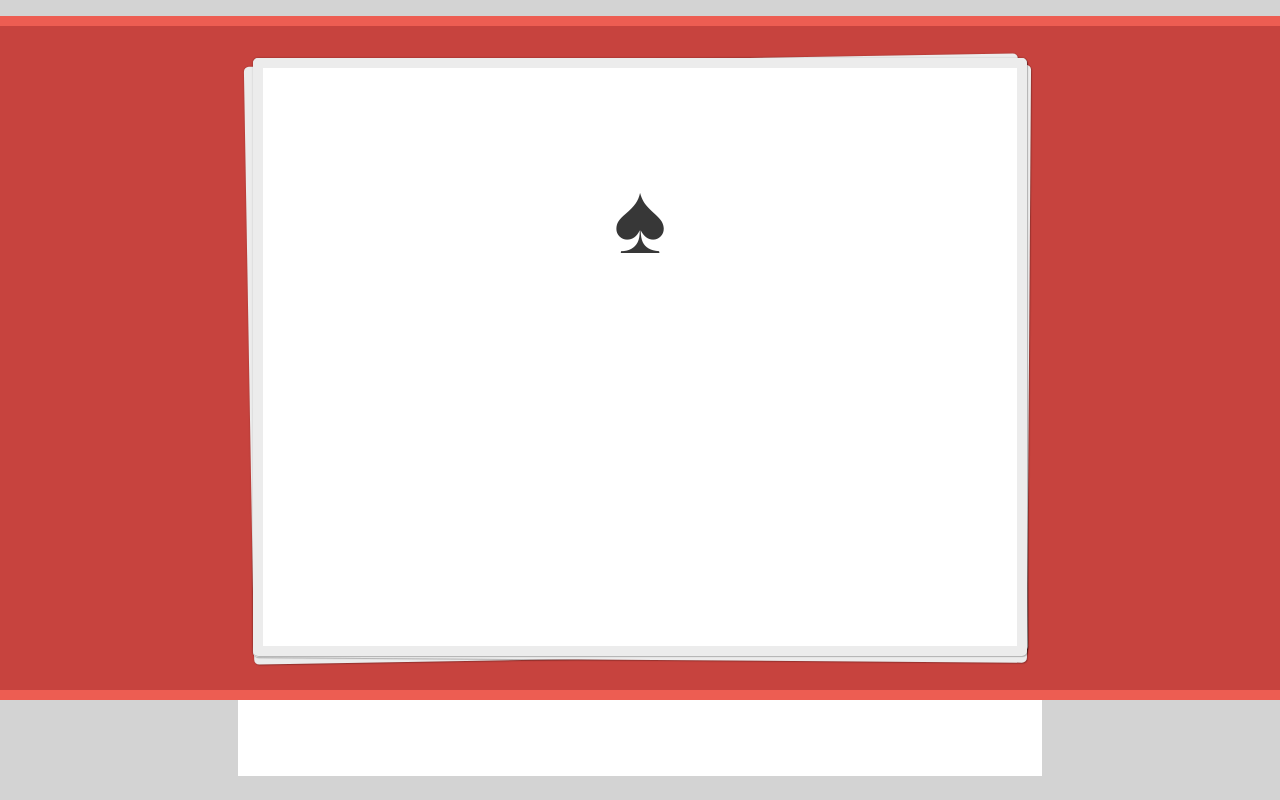
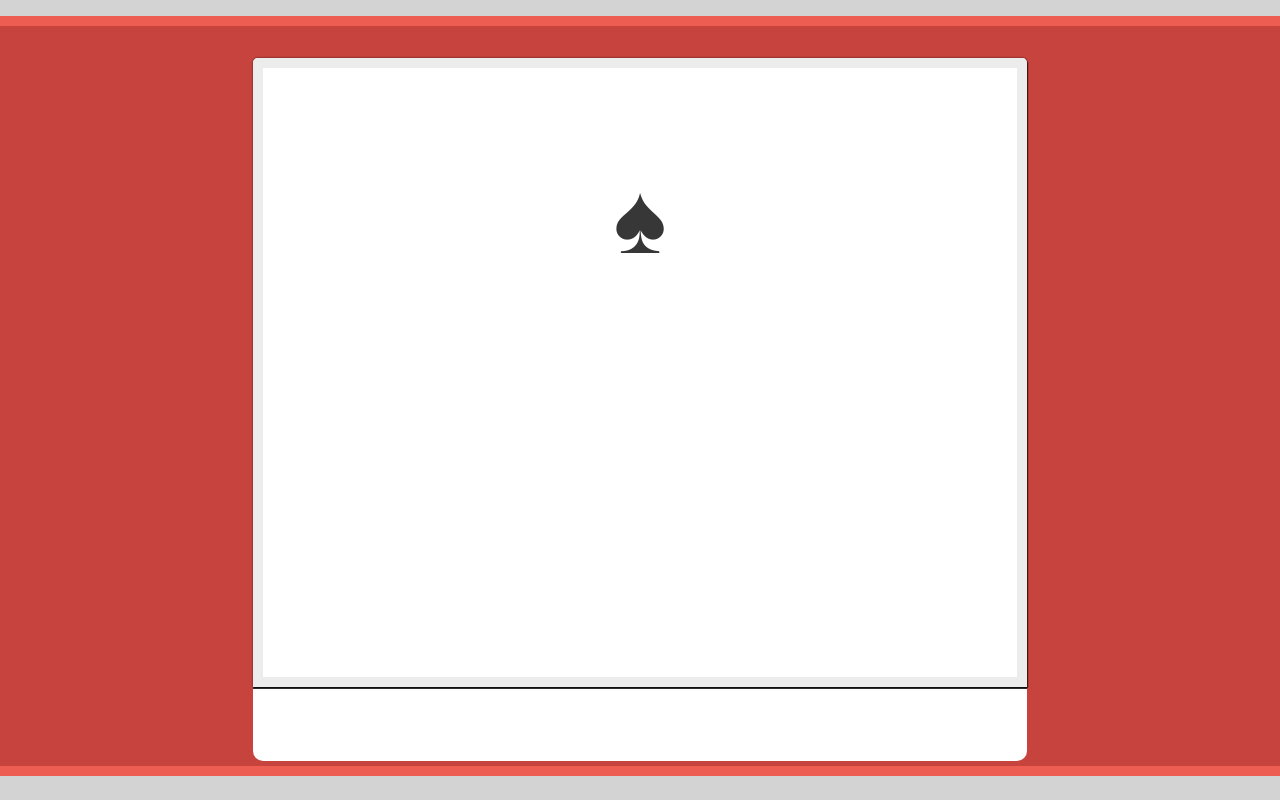
Before and after one commit to JacobGo/Plated, a website: page web/static/index.html in a window 1280 px wide. Shown: the top 800 px of the page. Drawn offline with nearby package versions, Linux system fonts and the light colour scheme.

Commit message:
Added menu bar

```diff
--- a/web/static/css/style.css
+++ b/web/static/css/style.css
@@ -1,13 +1,14 @@
 #viewport {
-    width: 100%; height: 90%; background: #C7433E; border: 10px solid #ED5D52; margin: 0 auto 0; position: relative;
+    width: 100%; height: 100%; background: #C7433E; border: 10px solid #ED5D52; margin: 0 auto 0; position: relative;
 }
 
 #viewport .stack {
-    width: 60%; height: 90%; background: #ED5D52; margin: 2.5% auto; position:relative; border-radius: 10px;
+    width: 60%; height: 85%; background: #ED5D52; margin: 2.5% auto 0; position:relative; border-radius: 10px 10px 0 0;
 }
 
 #viewport li {
-    width: 100%; height: 100%; list-style: none; background: #fff; border-radius: 5px; position: absolute; top: 0; left: 0; box-shadow: 0 0 2px rgba(0,0,0,.2), 1px 1px 1px rgba(0,0,0,.2); line-height: 300px; text-align: center; font-size: 100px; border: 10px solid #ECECEC; box-sizing: border-box; cursor: default;
+    z-index: 5;
+    width: 100%; height: 100%; list-style: none; background: #fff; border-radius: 5px 5px 0px 0px; position: absolute; top: 0; left: 0; box-shadow: 0 0 2px rgba(0,0,0,.2), 1px 1px 1px rgba(0,0,0,.2); line-height: 300px; text-align: center; font-size: 100px; border: 10px solid #ECECEC; box-sizing: border-box; cursor: default;
 }
 
 #viewport li.clubs,
@@ -20,23 +21,24 @@
     color: #ED5D52;
 }
 
-#viewport li.in-deck:nth-child(3) {
-    top: 2px; transform: translate(2px, 2px) rotate(0.4deg);
-}
-
-#viewport li.in-deck:nth-child(2) {
-    top: 4px; transform: translate(-4px, -2px) rotate(-1deg);
-}
-
-
 .column {
     height: 100%;
 }
 
+.row-buttons{
+    z-index: 1;
+    height: 10%;
+    width: 60%; margin: auto;
+    position: relative;
+}
 .button-holder {
-    width: 60%; margin: auto;
+    width: 100%;
     height: 100%;
+    position: absolute;
+    z-index: 2;
     background-color: white;
+    border-radius: 0px 0px 10px 10px;
+    border-top: 2px solid;
 }
 .background {
     z-index: 1;
@@ -44,10 +46,6 @@
 }
 .row-main{
     height: 95%;
-}
-.row-buttons{
-    z-index: 1;
-    height: 10%;
 }
 #border-top {
     z-index: 1;
--- a/web/static/index.html
+++ b/web/static/index.html
@@ -18,10 +18,11 @@
                             <li class="hearts">♥</li>
                             <li class="spades">♠</li>
                     </ul>
+                    <div class='row row-buttons'>
+                            <div class='button-holder'></div>
+                    </div>
                 </div>
-                <div class='row row-buttons'>
-                        <div class='button-holder'></div>
-                </div>
+
         </div>
 
         <div class='row' id='border-bot'>
```
